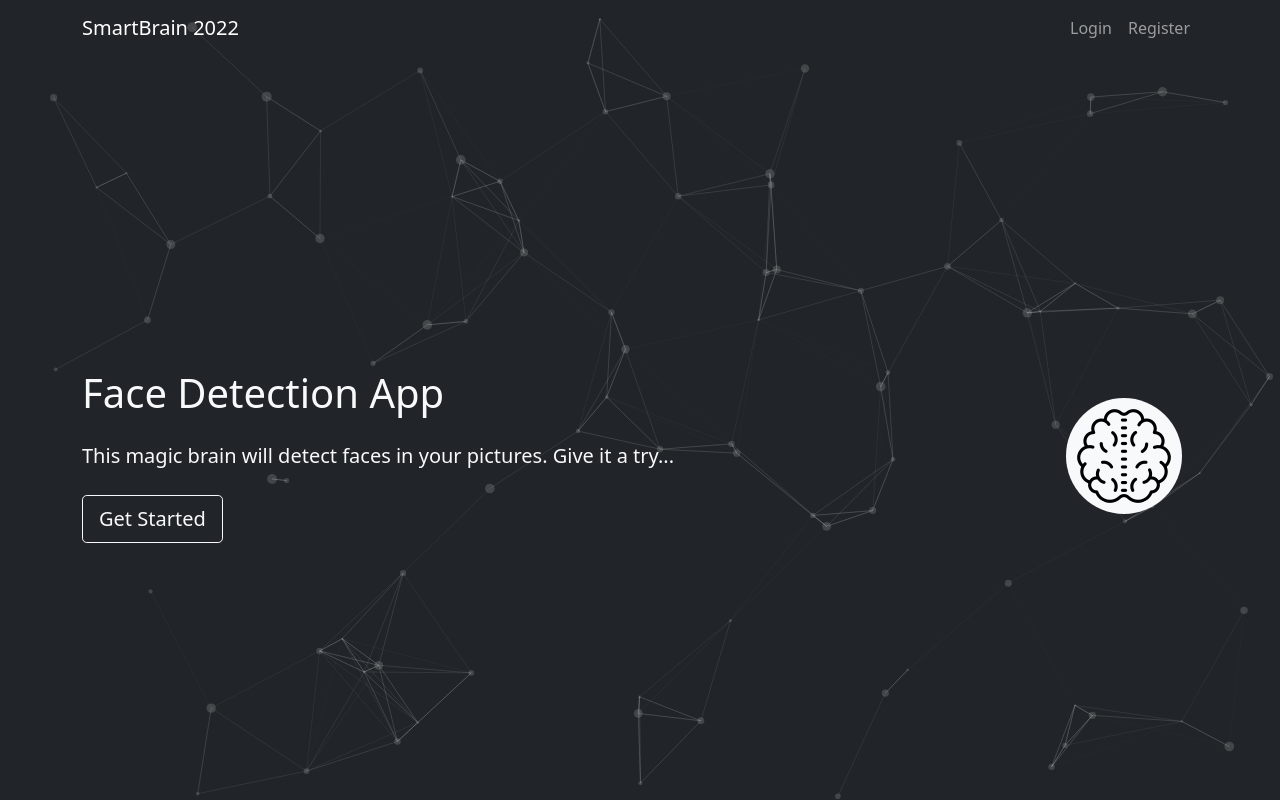
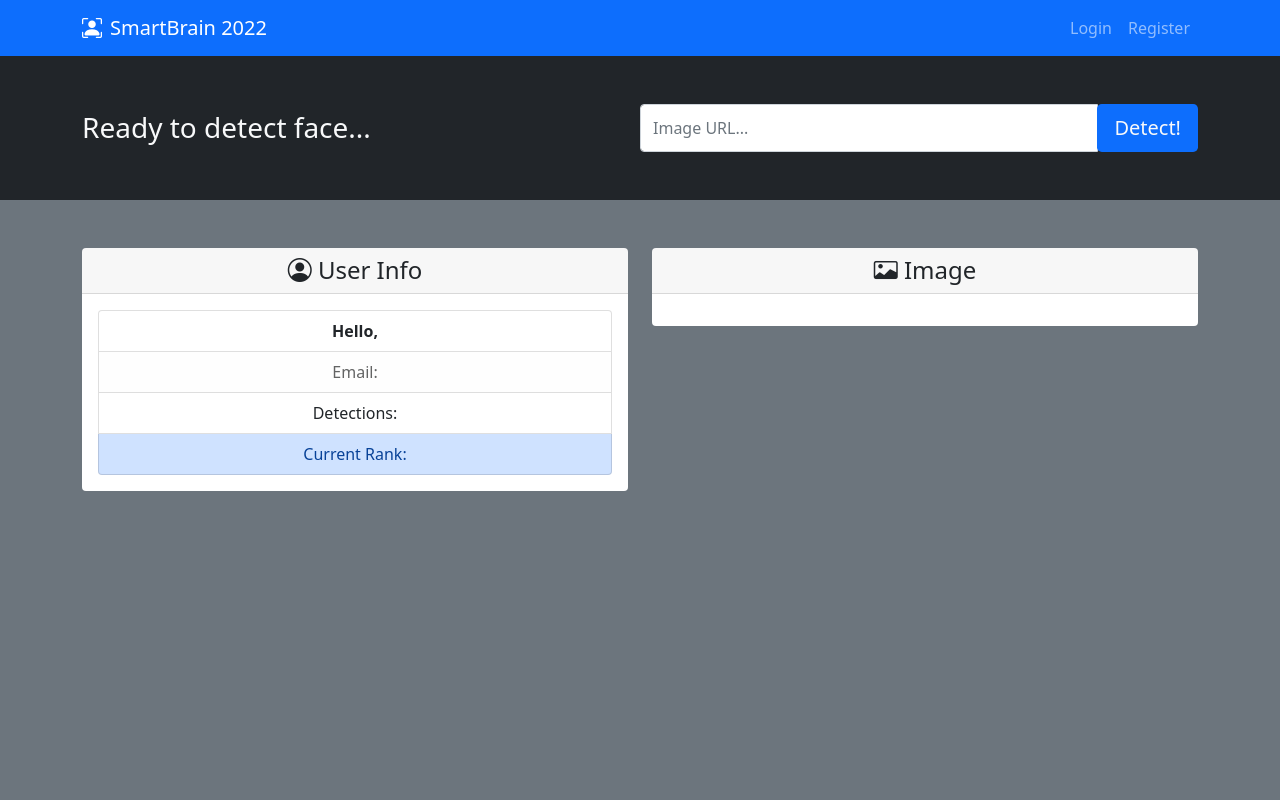
Before and after one commit to fetchcat/smartbrain-2022, a React (Create React App) app in the folder frontend/: page /profile in a window 1280 px wide. Built offline with nearby package versions, Linux system fonts and the light colour scheme.

Commit message:
added profile page

```diff
--- a/frontend/package.json
+++ b/frontend/package.json
@@ -13,6 +13,7 @@
     "react-dom": "^18.1.0",
     "react-error-overlay": "^6.0.11",
     "react-parallax-tilt": "^1.7.41",
+    "react-router-dom": "^6.3.0",
     "react-scripts": "^5.0.1",
     "react-tsparticles": "^2.0.6",
     "tsparticles": "^2.0.6",
--- a/frontend/src/App.js
+++ b/frontend/src/App.js
@@ -1,49 +1,20 @@
-import { useState, useContext, useEffect } from "react";
+import { BrowserRouter as Router, Routes, Route } from "react-router-dom";
 
-import Navigation from "./components/Nav";
+import Home from "./pages/Home";
+import Profile from "./pages/Profile";
 
-import Landing from "./components/Landing";
-import Detect from "./components/Detect";
-import Profile from "./components/Profile";
-
-import UserContext, { UserProvider } from "./context/User";
+import { UserProvider } from "./context/User";
 
 const App = () => {
-  const [input, onInputChange] = useState("");
-  const [imageUrl, setImageUrl] = useState("");
-  const [box, setBox] = useState({});
-  const onButtonSubmit = async () => {
-    setImageUrl(input);
-    calculateFaceLocation();
-    console.log("clicky");
-  };
-
-  const calculateFaceLocation = (data) => {
-    const clarifaiFace =
-      data.outputs[0].data.regions[0].region_info.bounding_box;
-    const image = document.getElementById("inputImage");
-    const width = Number(image.width);
-    const height = Number(image.height);
-    console.log(height, width);
-    return {
-      leftCol: clarifaiFace.left_col * width,
-      topRow: clarifaiFace.top_row * height,
-      rightCol: width - clarifaiFace.right_col * width,
-      bottomRow: height - clarifaiFace.bottom_row * height,
-    };
-  };
-
-  const displayFaceBox = (box) => {
-    setBox({ box });
-  };
-
   return (
     <div className="App">
       <UserProvider>
-        <Navigation />
-        <Landing />
-        <Detect />
-        <Profile box={box} />
+        <Router>
+          <Routes>
+            <Route path="/" element={<Home />} />
+            <Route path="/profile" element={<Profile />} />
+          </Routes>
+        </Router>
       </UserProvider>
     </div>
   );
--- a/frontend/src/components/Detect.js
+++ /dev/null
@@ -1,34 +0,0 @@
-import React, { useContext } from "react";
-
-import UserContext from "../context/User";
-
-const Detect = () => {
-  const { user } = useContext(UserContext);
-  return (
-    user.isAuth && (
-      <section className="bg-primary text-light p-5">
-        <div className="container">
-          <div className="d-md-flex justify-content-between align-items-center">
-            <h3 className="mb-3 mb-md-0">Ready to detect face...</h3>
-            <div className="input-group news-input">
-              <input
-                type="text"
-                className="form-control"
-                placeholder="Image URL..."
-                aria-label="Image URL"
-                aria-describedby="basic-addon2"
-              />
-              <div className="input-group-append">
-                <button className="btn bg-dark btn-lg text-light" type="button">
-                  Button
-                </button>
-              </div>
-            </div>
-          </div>
-        </div>
-      </section>
-    )
-  );
-};
-
-export default Detect;
--- a/frontend/src/components/Nav.js
+++ b/frontend/src/components/Nav.js
@@ -5,22 +5,20 @@ import SignIn from "./SignIn";
 
 import UserContext from "../context/User";
 
-const Navigation = () => {
+const Nav = () => {
   const { user, setUser } = useContext(UserContext);
 
   const logout = async () => {
-    const response = await fetch("/api/users/logout", {
-      method: "GET",
-    });
+    console.log("logged out!");
   };
 
   return (
-    <nav className="navbar navbar-expand-md bg-dark navbar-dark">
+    <nav className="navbar navbar-expand-md bg-primary navbar-dark ">
       <Register />
       <SignIn />
       <div className="container">
         <a href="/" className="navbar-brand">
-          SmartBrain 2022
+          <i className="bi bi-person-bounding-box me-2"></i>SmartBrain 2022
         </a>
         <button
           className="navbar-toggler"
@@ -65,4 +63,4 @@ const Navigation = () => {
   );
 };
 
-export default Navigation;
+export default Nav;
--- a/frontend/src/components/Register.js
+++ b/frontend/src/components/Register.js
@@ -1,5 +1,4 @@
 import React, { useState } from "react";
-import Profile from "./Profile";
 
 const Register = () => {
   const [firstName, setFirstName] = useState("");
--- a/frontend/src/components/SignIn.js
+++ b/frontend/src/components/SignIn.js
@@ -1,10 +1,14 @@
 import React, { useState, useContext, useEffect } from "react";
 import UserContext from "../context/User";
+
+import { useNavigate } from "react-router-dom";
 
 const SignIn = () => {
   const [userEmail, setUserEmail] = useState("");
   const [userPass, setUserPass] = useState("");
   const [error, setError] = useState("");
+
+  let navigate = useNavigate();
 
   const { user, setUser } = useContext(UserContext);
 
@@ -34,7 +38,7 @@ const SignIn = () => {
         entries: serverData.user.entries,
         isAuth: true,
       });
-      console.log(user);
+      navigate("/profile", { replace: true });
     } catch (error) {
       console.error(error);
     }
--- a/frontend/src/components/Landing.js
+++ b/frontend/src/pages/Home.js
@@ -1,40 +1,17 @@
-import React, { useContext } from "react";
+import React from "react";
 
 import Tilt from "react-parallax-tilt";
 import brain from "../assets/brain.png";
-import UserContext from "../context/User";
 
-import Particles from "./Particles";
+import Nav from "../components/Nav";
 
-const Landing = () => {
-  const checkAuthStatus = async () => {
-    setUser({ isAuth: false });
-    const response = await fetch("/api/users/success", {
-      method: "GET",
-    });
-    const data = await response.json();
-    console.log(data);
-    // if (response.isAuth === false) {
-    //   setUser({ isAuth: false });
-    //   return;
-    // }
-    // if (response.status === 200) {
-    //   const data = await response.json();
-    //   console.log(data);
+import Particles from "../components/Particles";
 
-    //   setUser({
-    //     firstName: data.user.firstname,
-    //     lastName: data.user.lastname,
-    //     id: data.user.id,
-    //     email: data.user.email,
-    //     entries: data.user.entries,
-    //     isAuth: true,
-    //   });
-    // }
-  };
-  const { user, setUser } = useContext(UserContext);
+const Home = () => {
   return (
-    !user.isAuth && (
+    <>
+      {" "}
+      <Nav />
       <section className="d-flex bg-dark text-light text-center text-sm-start p-5 h-100 align-items-center justify-content-center">
         <Particles />
         <div className="container">
@@ -61,8 +38,8 @@ const Landing = () => {
           </div>
         </div>
       </section>
-    )
+    </>
   );
 };
 
-export default Landing;
+export default Home;
--- a/frontend/src/components/Profile.js
+++ b/frontend/src/pages/Profile.js
@@ -1,14 +1,40 @@
 import React, { useContext, useEffect } from "react";
 import UserContext from "../context/User";
 
-import FaceRecognition from "./Face";
+import Nav from "../components/Nav";
 
-const Profile = ({ box }) => {
-  const { user, setUser } = useContext(UserContext);
+// import FaceRecognition from "./Face";
 
+const Profile = () => {
+  const { user } = useContext(UserContext);
   return (
-    user.isAuth && (
-      <section className="d-flex bg-secondary pt-3 h-100 justify-content-center">
+    <>
+      <Nav />
+      <section className="bg-dark text-light p-5">
+        <div className="container">
+          <div className="d-md-flex justify-content-between align-items-center">
+            <h3 className="mb-3 mb-md-0">Ready to detect face...</h3>
+            <div className="input-group news-input">
+              <input
+                type="text"
+                className="form-control"
+                placeholder="Image URL..."
+                aria-label="Image URL"
+                aria-describedby="basic-addon2"
+              />
+              <div className="input-group-append">
+                <button
+                  className="btn bg-primary btn-lg text-light"
+                  type="button"
+                >
+                  Detect!
+                </button>
+              </div>
+            </div>
+          </div>
+        </div>
+      </section>
+      <section className="d-flex bg-secondary py-5 h-100 justify-content-center">
         <div className="container">
           <div className="row">
             <div className="col-md-6 pb-3">
@@ -37,17 +63,17 @@ const Profile = ({ box }) => {
             <div className="col-md-6 pb-3">
               <div className="card border-0 text-center">
                 <h4 className="card-header">
-                  <i className="bi bi-person-circle"></i> Image
+                  <i className="bi bi-card-image"></i> Image
                 </h4>
                 <div className="card-body">
-                  <FaceRecognition box={box} />
+                  {/* <FaceRecognition box={box} /> */}
                 </div>
               </div>
             </div>
           </div>
         </div>
       </section>
-    )
+    </>
   );
 };
 
--- a/frontend/src/styles/index.css
+++ b/frontend/src/styles/index.css
@@ -7,6 +7,14 @@
 .App {
   height: 100vh;
   overflow: hidden;
+}
+
+.modal-backdrop {
+  z-index: 100000 !important;
+}
+
+.modal {
+  z-index: 100001 !important;
 }
 
 canvas {
```
Also changed, not shown: 2 other files (tests, documents, lock files or other folders).
